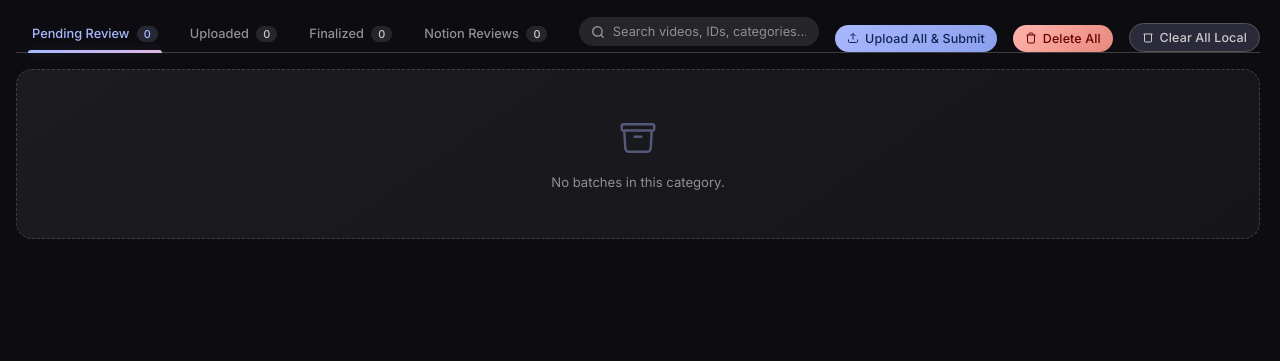
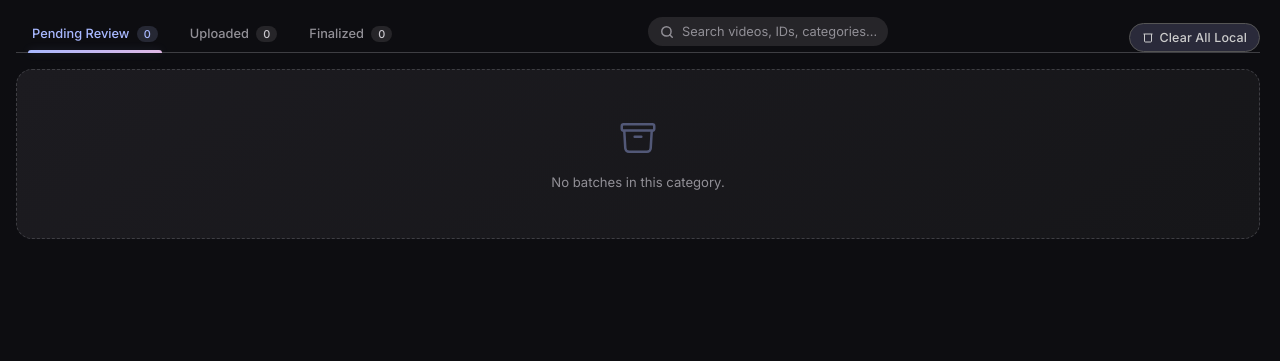
Before and after one commit to ayeakash/baby-billion-upload-dashboard, a Flask app: page / in a window 1280 px wide. Shown: the part 59-420 px from the top of the page. Run offline with Flask 3, Linux system fonts and the light colour scheme; data that the repository does not hold is empty; some libraries are stand-ins or nearby versions; some web fonts are replaced.

Commit message:
ui: remove Notion-dependent buttons for read-only mode
Removed: Upload All & Submit, Delete All, Auto Upload, Mark Uploaded,
Finalize & Sync, Delete (per batch), Notion Reviews tab.

Kept: Open, Regen CSV, Compress, Clear Local, Clear All Local.
Dashboard is now fetch + batch + local management only.

```diff
--- a/templates/index.html
+++ b/templates/index.html
@@ -1145,20 +1145,11 @@
                     <button class="tab-btn active" onclick="switchTab('pending')">Pending Review <span id="badge-pending" class="tab-badge">0</span></button>
                     <button class="tab-btn" onclick="switchTab('uploaded')">Uploaded <span id="badge-uploaded" class="tab-badge">0</span></button>
                     <button class="tab-btn" onclick="switchTab('finalized')">Finalized <span id="badge-finalized" class="tab-badge">0</span></button>
-                    <button class="tab-btn" onclick="switchTab('notion-reviews')" id="tab-notion-reviews">Notion Reviews <span id="badge-notion-reviews" class="tab-badge">0</span></button>
                 </div>
                 <div class="search-wrapper">
                     <svg class="search-icon" width="14" height="14" viewBox="0 0 24 24" fill="none" stroke="currentColor" stroke-width="2.5" stroke-linecap="round" stroke-linejoin="round"><circle cx="11" cy="11" r="8"/><line x1="21" y1="21" x2="16.65" y2="16.65"/></svg>
                     <input type="text" id="search-input" class="search-input" placeholder="Search videos, IDs, categories..." oninput="handleSearch(this.value)">
                 </div>
-                <button class="btn btn-primary" onclick="uploadAllAndSubmit(this)" title="Upload all pending batches and submit for approval" style="padding: 6px 12px; font-size: 0.78rem; white-space: nowrap;">
-                    <svg width="12" height="12" viewBox="0 0 24 24" fill="none" stroke="currentColor" stroke-width="2"><path d="M21 15v4a2 2 0 0 1-2 2H5a2 2 0 0 1-2-2v-4"/><polyline points="17 8 12 3 7 8"/><line x1="12" y1="3" x2="12" y2="15"/></svg>
-                    Upload All &amp; Submit
-                </button>
-                <button class="btn btn-danger" onclick="deleteAllBatches(this)" title="Delete all batches + clear Notion" style="padding: 6px 12px; font-size: 0.78rem; white-space: nowrap;">
-                    <svg width="12" height="12" viewBox="0 0 24 24" fill="none" stroke="currentColor" stroke-width="2"><polyline points="3 6 5 6 21 6"/><path d="M19 6v14a2 2 0 0 1-2 2H7a2 2 0 0 1-2-2V6m3 0V4a2 2 0 0 1 2-2h4a2 2 0 0 1 2 2v2"/></svg>
-                    Delete All
-                </button>
                 <button class="btn" onclick="clearAllLocalBatches(this)" title="Clear all from local storage only (Notion untouched)" style="padding: 6px 12px; font-size: 0.78rem; white-space: nowrap; background:#2a2a3a; border:1px solid #555; color:#ccc;">
                     <svg width="12" height="12" viewBox="0 0 24 24" fill="none" stroke="currentColor" stroke-width="2"><path d="M3 6h18"/><path d="M19 6v14a2 2 0 0 1-2 2H7a2 2 0 0 1-2-2V6"/></svg>
                     Clear All Local
@@ -1902,11 +1893,8 @@
                     <div class="panel-info"><span class="panel-info-title">Stage 1 — Local Review</span><span class="panel-info-value">Review files, then upload or mark as uploaded.</span></div>
                     <div class="panel-actions">
                         ${batch.local_folder_exists ? `<button class="btn btn-secondary" onclick="openBatchFolder('${batch.batch_name}')" ${sb?'disabled':''}><svg width="13" height="13" viewBox="0 0 24 24" fill="none" stroke="currentColor" stroke-width="2"><path d="M22 19a2 2 0 0 1-2 2H4a2 2 0 0 1-2-2V5a2 2 0 0 1 2-2h5l2 3h9a2 2 0 0 1 2 2z"/></svg> Open</button>` : ''}
-                        <button class="btn btn-primary" onclick="triggerAutomatedUpload('${batch.batch_name}')" ${ul||isPipelineRunning?'disabled':''}>Auto Upload</button>
-                        <button class="btn btn-success" onclick="markUploadedManually('${batch.batch_name}')">Mark Uploaded</button>
                         <button class="btn btn-secondary" onclick="regenerateCsv('${batch.batch_name}')" ${sb?'disabled':''} style="margin-left:auto"><svg width="12" height="12" viewBox="0 0 24 24" fill="none" stroke="currentColor" stroke-width="2"><path d="M1 4v6h6"/><path d="M3.51 15a9 9 0 1 0 2.13-9.36L1 10"/></svg> Regen CSV</button>
                         <button class="btn" onclick="forceCompress('${batch.batch_name}', this)" ${sb?'disabled':''} style="font-size:0.65rem;padding:0.3rem 0.6rem;background:#1a1a2e;border:1px solid #7c3aed;color:#a78bfa" title="Force-compress all videos in this batch with ffmpeg"><svg width="12" height="12" viewBox="0 0 24 24" fill="none" stroke="currentColor" stroke-width="2"><path d="M21 16V8a2 2 0 0 0-1-1.73l-7-4a2 2 0 0 0-2 0l-7 4A2 2 0 0 0 3 8v8a2 2 0 0 0 1 1.73l7 4a2 2 0 0 0 2 0l7-4A2 2 0 0 0 21 16z"/></svg> Compress</button>
-                        <button class="btn btn-danger" onclick="deleteBatch('${batch.batch_name}', this)" ${sb?'disabled':''}><svg width="12" height="12" viewBox="0 0 24 24" fill="none" stroke="currentColor" stroke-width="2"><path d="M3 6h18"/><path d="M19 6v14a2 2 0 0 1-2 2H7a2 2 0 0 1-2-2V6"/><path d="M8 6V4a2 2 0 0 1 2-2h4a2 2 0 0 1 2 2v2"/></svg> Delete</button>
                         <button class="btn" onclick="clearLocalBatch('${batch.batch_name}', this)" ${sb?'disabled':''} style="font-size:0.65rem;padding:0.3rem 0.6rem;background:#2a2a3a;border:1px solid #555;color:#ccc" title="Clear from local storage only (Notion untouched)"><svg width="12" height="12" viewBox="0 0 24 24" fill="none" stroke="currentColor" stroke-width="2"><path d="M3 6h18"/><path d="M19 6v14a2 2 0 0 1-2 2H7a2 2 0 0 1-2-2V6"/></svg> Clear Local</button>
                     </div></div>`;
             } else if (batch.status === 'pending_second_review') {
@@ -1914,9 +1902,7 @@
                     <div class="panel-info"><span class="panel-info-title" style="color:var(--md-sys-color-primary)">Stage 2 — Awaiting Approval</span><span class="panel-info-value">Job ID: ${batch.upload_job_id||'Manual'}. Review in CMS, then finalize.</span></div>
                     <div class="panel-actions">
                         ${batch.local_folder_exists ? `<button class="btn btn-secondary" onclick="openBatchFolder('${batch.batch_name}')" ${sb?'disabled':''}>Open</button>` : ''}
-                        <button class="btn btn-danger" onclick="finalizeBatchReal('${batch.batch_name}')" ${sb?'disabled':''}>Finalize &amp; Sync</button>
                         <button class="btn btn-secondary" onclick="regenerateCsv('${batch.batch_name}')" ${sb?'disabled':''} style="margin-left:auto"><svg width="12" height="12" viewBox="0 0 24 24" fill="none" stroke="currentColor" stroke-width="2"><path d="M1 4v6h6"/><path d="M3.51 15a9 9 0 1 0 2.13-9.36L1 10"/></svg> Regen CSV</button>
-                        <button class="btn btn-danger" onclick="deleteBatch('${batch.batch_name}', this)" ${sb?'disabled':''}><svg width="12" height="12" viewBox="0 0 24 24" fill="none" stroke="currentColor" stroke-width="2"><path d="M3 6h18"/><path d="M19 6v14a2 2 0 0 1-2 2H7a2 2 0 0 1-2-2V6"/><path d="M8 6V4a2 2 0 0 1 2-2h4a2 2 0 0 1 2 2v2"/></svg> Delete</button>
                         <button class="btn" onclick="clearLocalBatch('${batch.batch_name}', this)" ${sb?'disabled':''} style="font-size:0.65rem;padding:0.3rem 0.6rem;background:#2a2a3a;border:1px solid #555;color:#ccc" title="Clear from local storage only (Notion untouched)"><svg width="12" height="12" viewBox="0 0 24 24" fill="none" stroke="currentColor" stroke-width="2"><path d="M3 6h18"/><path d="M19 6v14a2 2 0 0 1-2 2H7a2 2 0 0 1-2-2V6"/></svg> Clear Local</button>
                     </div></div>`;
             } else {
```
